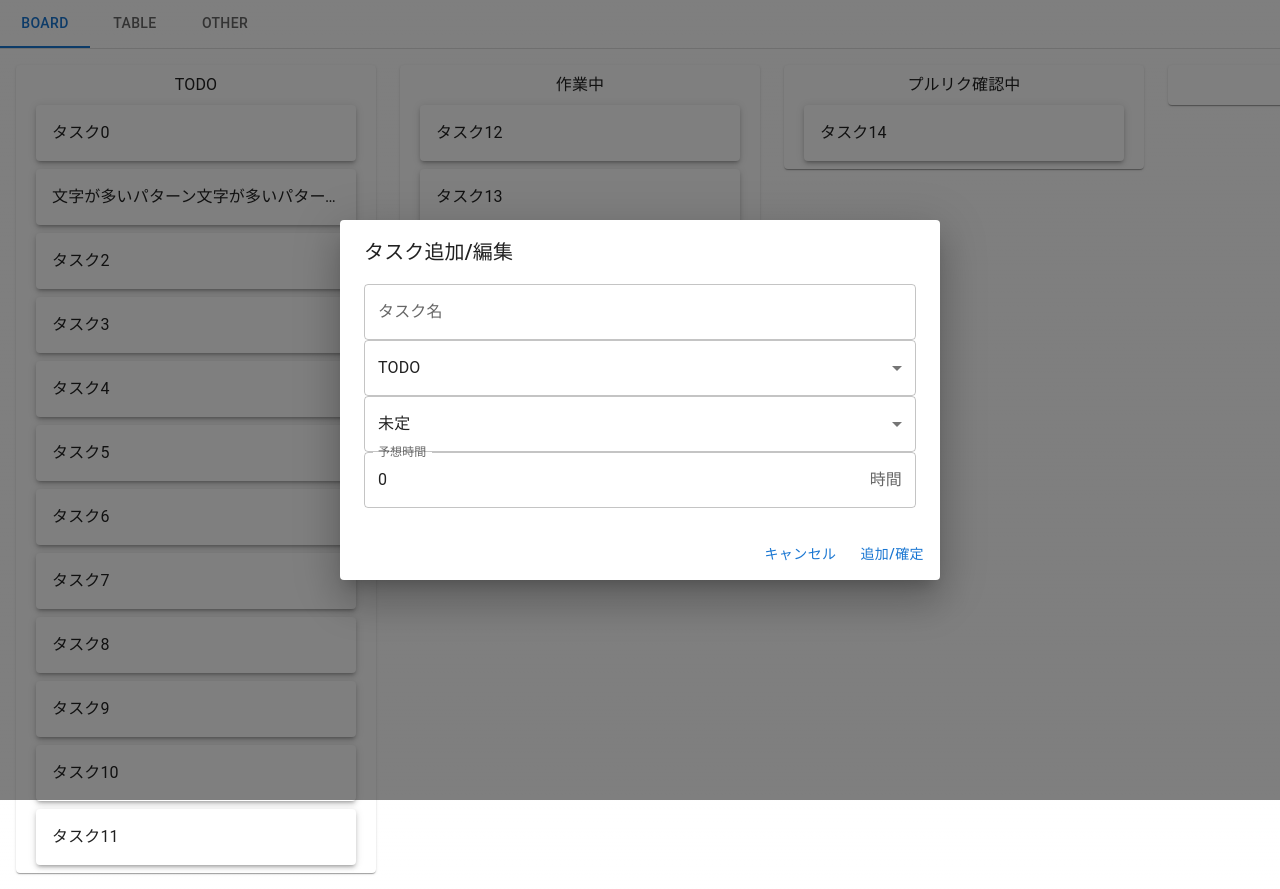
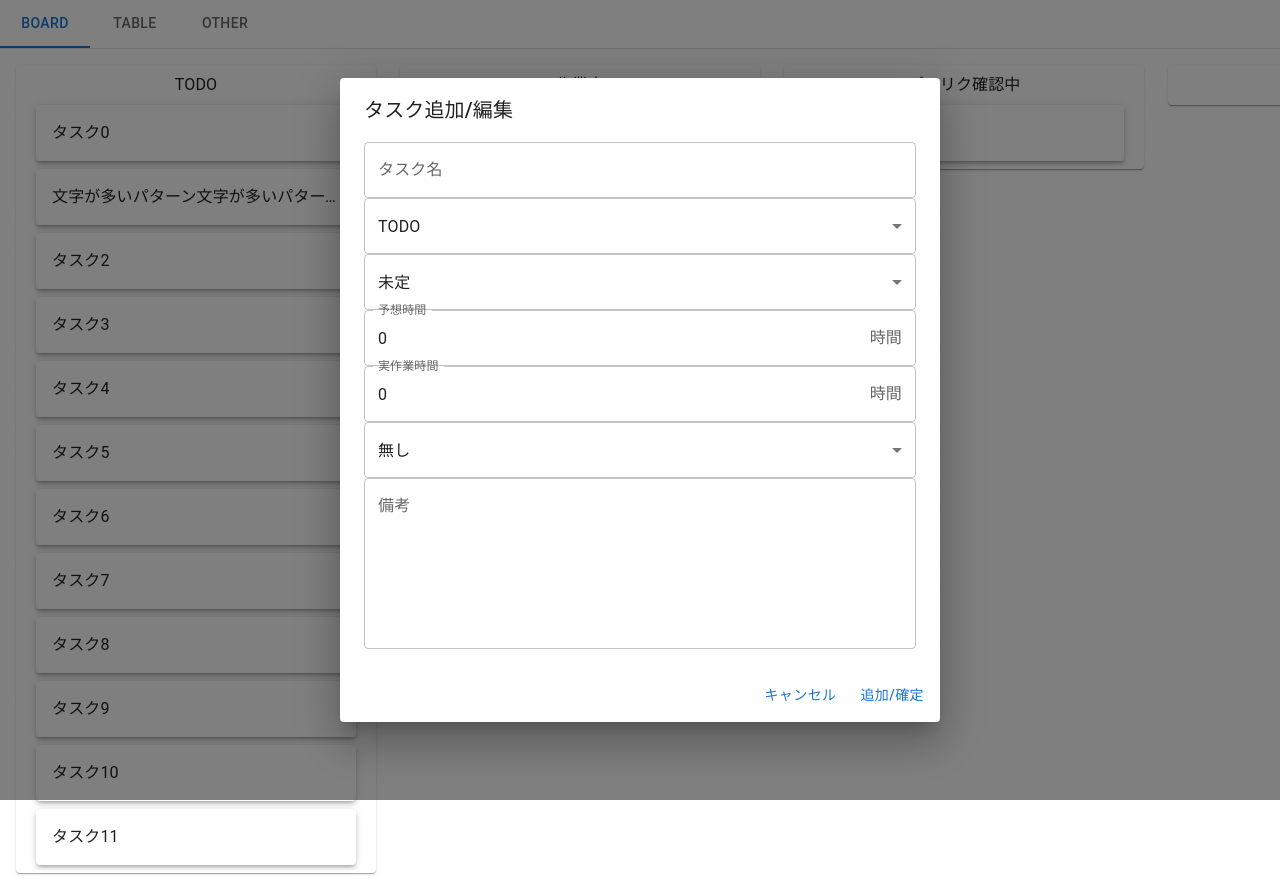
Before and after one commit to ChibaTomoki/task-management, a Next.js app: page /board in a window 1280 px wide. Both pictures are taken after a click on the button "タスク0". Shown: the top 889 px of the page. Built offline with nearby package versions, Linux system fonts and the light colour scheme.

Commit message:
TaskFormにプロパティを追加

```diff
--- a/components/form/TaskForm.tsx
+++ b/components/form/TaskForm.tsx
@@ -16,11 +16,16 @@ const statusSchema = z.enum([
   'nextTodo',
 ])
 const assignedPersonSchema = z.enum(['person1', 'person2', 'person3', 'none'])
+const tagSchema = z.enum(['FE', 'BE', 'none'])
+
 const formInputsSchema = z.object({
   title: z.string().min(1),
   status: statusSchema,
   assignedPerson: assignedPersonSchema.optional(),
-  estimatedTime: z.coerce.number().nonnegative(),
+  estimatedWorkingTime: z.coerce.number().nonnegative(),
+  actualWorkingTime: z.coerce.number().nonnegative(),
+  tag: tagSchema,
+  note: z.string(),
 })
 type FormInputs = z.infer<typeof formInputsSchema>
 
@@ -46,7 +51,10 @@ export default function TaskForm({ submit }: Props) {
       title: '',
       status: 'todo',
       assignedPerson: 'none',
-      estimatedTime: 0,
+      estimatedWorkingTime: 0,
+      actualWorkingTime: 0,
+      tag: 'none',
+      note: '',
     },
   })
   const onSubmit: SubmitHandler<FormInputs> = (data) => {
@@ -94,7 +102,7 @@ export default function TaskForm({ submit }: Props) {
         )}
       />
       <Controller
-        name="estimatedTime"
+        name="estimatedWorkingTime"
         control={control}
         render={({ field }) => (
           <MuiTextField
@@ -106,9 +114,45 @@ export default function TaskForm({ submit }: Props) {
                 <MuiInputAdornment position="end">時間</MuiInputAdornment>
               ),
             }}
-            error={!!errors.estimatedTime}
-            helperText={errors.estimatedTime?.message}
+            error={!!errors.estimatedWorkingTime}
+            helperText={errors.estimatedWorkingTime?.message}
           />
+        )}
+      />
+      <Controller
+        name="actualWorkingTime"
+        control={control}
+        render={({ field }) => (
+          <MuiTextField
+            {...field}
+            label="実作業時間"
+            fullWidth
+            InputProps={{
+              endAdornment: (
+                <MuiInputAdornment position="end">時間</MuiInputAdornment>
+              ),
+            }}
+            error={!!errors.actualWorkingTime}
+            helperText={errors.actualWorkingTime?.message}
+          />
+        )}
+      />
+      <Controller
+        name="tag"
+        control={control}
+        render={({ field }) => (
+          <MuiSelect {...field} label="タグ" fullWidth>
+            <MuiMenuItem value="none">無し</MuiMenuItem>
+            <MuiMenuItem value="FE">FE</MuiMenuItem>
+            <MuiMenuItem value="BE">BE</MuiMenuItem>
+          </MuiSelect>
+        )}
+      />
+      <Controller
+        name="note"
+        control={control}
+        render={({ field }) => (
+          <MuiTextField {...field} label="備考" fullWidth multiline rows={6} />
         )}
       />
     </form>
```
